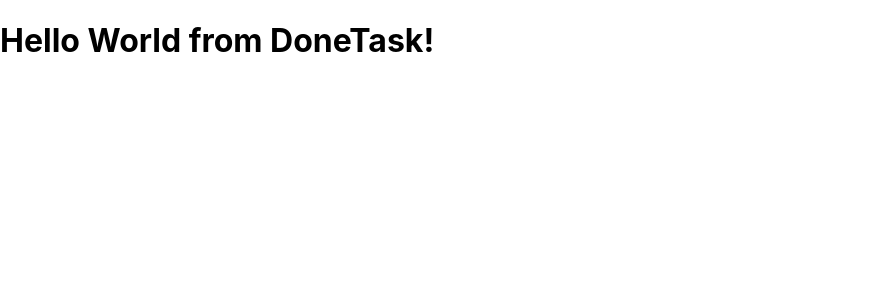
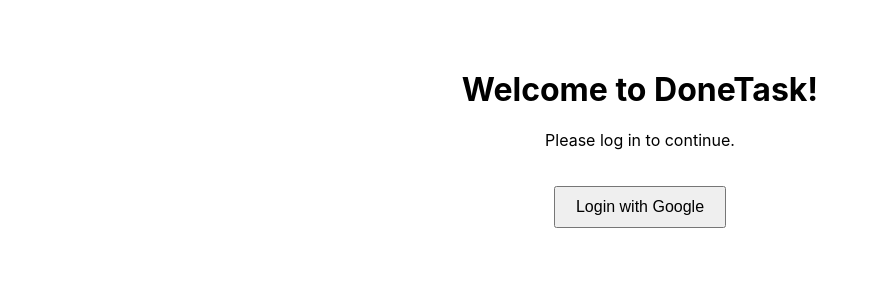
Before and after one commit to vesnag/done-task-app, a React (Create React App) app: page / in a window 1280 px wide. Shown: the top 300 px of the page, without its empty margins (0-877 px from the left). Built offline with nearby package versions, Linux system fonts and the light colour scheme; no server answers.

Commit message:
Add Google Auth

```diff
--- a/src/App.js
+++ b/src/App.js
@@ -1,11 +1,55 @@
-import React from 'react';
+import React, { useEffect, useState } from 'react';
+import { auth, googleProvider } from './firebaseConfig';
+import { onAuthStateChanged, signInWithPopup, signOut } from 'firebase/auth';
 
 function App() {
+  const [user, setUser] = useState(null);
+
+  useEffect(() => {
+    const unsubscribe = onAuthStateChanged(auth, (currentUser) => {
+      if (currentUser) {
+        setUser(currentUser);
+      } else {
+        setUser(null);
+      }
+    });
+
+    return () => unsubscribe();
+  }, []);
+
+  const handleLogin = async () => {
+    try {
+      await signInWithPopup(auth, googleProvider);
+    } catch (error) {
+      console.error("Google login error:", error);
+    }
+  };
+
+  const handleLogout = async () => {
+    try {
+      await signOut(auth);
+      setUser(null);
+    } catch (error) {
+      console.error("Logout error:", error);
+    }
+  };
+
   return (
     <div className="App">
-      <header className="App-header">
-        <h1>Hello World from DoneTask!</h1>
-      </header>
+      {user ? (
+        <div>
+          <h1>Welcome, {user.displayName}!</h1>
+          <img src={user.photoURL} alt={user.displayName} style={{ borderRadius: '50%' }} />
+          <p>Email: {user.email}</p>
+          <button onClick={handleLogout}>Logout</button>
+        </div>
+      ) : (
+        <div>
+          <h1>Welcome to DoneTask!</h1>
+          <p>Please log in to continue.</p>
+          <button onClick={handleLogin}>Login with Google</button>
+        </div>
+      )}
     </div>
   );
 }
--- a/src/firebaseConfig.js
+++ b/src/firebaseConfig.js
@@ -1,6 +1,9 @@
+import { GoogleAuthProvider, getAuth } from 'firebase/auth';
+
 import { getAnalytics } from "firebase/analytics";
 // Import the functions you need from the SDKs you need
 import { initializeApp } from "firebase/app";
+
 // TODO: Add SDKs for Firebase products that you want to use
 // https://firebase.google.com/docs/web/setup#available-libraries
 
@@ -19,3 +22,7 @@ const firebaseConfig = {
 // Initialize Firebase
 const app = initializeApp(firebaseConfig);
 const analytics = getAnalytics(app);
+
+// Initialize Firebase Authentication and Google provider
+export const auth = getAuth(app);
+export const googleProvider = new GoogleAuthProvider();
--- a/src/index.css
+++ b/src/index.css
@@ -1,5 +1,6 @@
 body {
   margin: 0;
+  padding: 20px;
   font-family: -apple-system, BlinkMacSystemFont, 'Segoe UI', 'Roboto', 'Oxygen',
     'Ubuntu', 'Cantarell', 'Fira Sans', 'Droid Sans', 'Helvetica Neue',
     sans-serif;
@@ -7,7 +8,37 @@ body {
   -moz-osx-font-smoothing: grayscale;
 }
 
+@media (max-width: 768px) {
+  body {
+    padding: 10px;
+  }
+}
+
 code {
   font-family: source-code-pro, Menlo, Monaco, Consolas, 'Courier New',
     monospace;
 }
+
+.App {
+  text-align: center;
+  margin-top: 50px;
+}
+
+button {
+  padding: 10px 20px;
+  font-size: 16px;
+  margin-top: 20px;
+  cursor: pointer;
+}
+
+button:hover {
+  background-color: #f0f0f0;
+  transition: background-color 0.3s ease;
+}
+
+img {
+  width: 100px;
+  height: 100px;
+  margin-top: 20px;
+  border-radius: 50%;
+}
```
